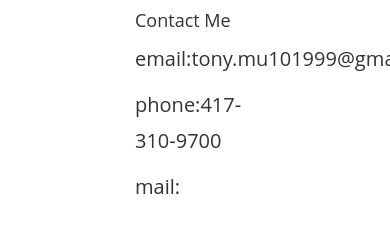
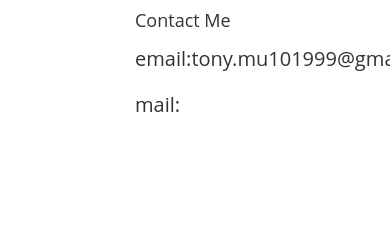
Before and after one commit to tonymuu/tonymuu.github.io-old, a plain HTML site: page index.html in a window 390 px wide. Shown: the part 2574-2807 px from the top of the page. After the commit the page ends 2731 px from the top, so only its background shows below. Drawn offline with Linux system fonts and the light colour scheme.

Commit message:
deleted phone number

```diff
--- a/index.html
+++ b/index.html
@@ -148,7 +148,6 @@
 			<div class="col-md-6">
 				<h4>Contact Me</h4>
 				<p>email:tony.mu101999@gmail.com</p>
-				<p>phone:417-310-9700</p>
 				<p>mail:</p>
 			</div>
 
```
